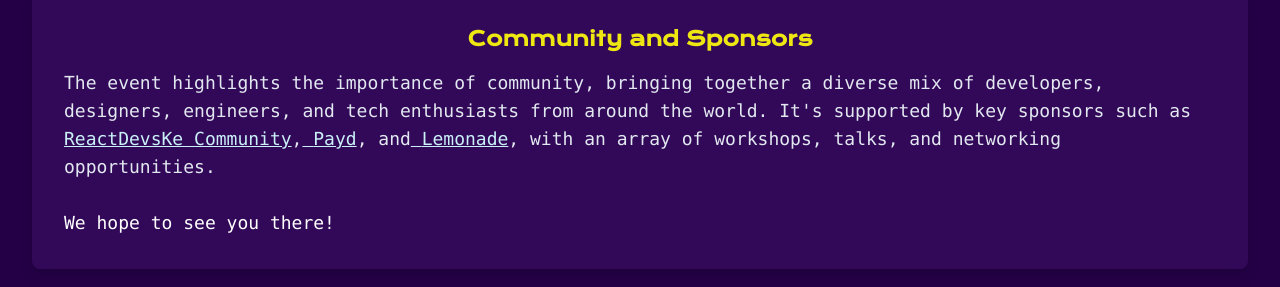
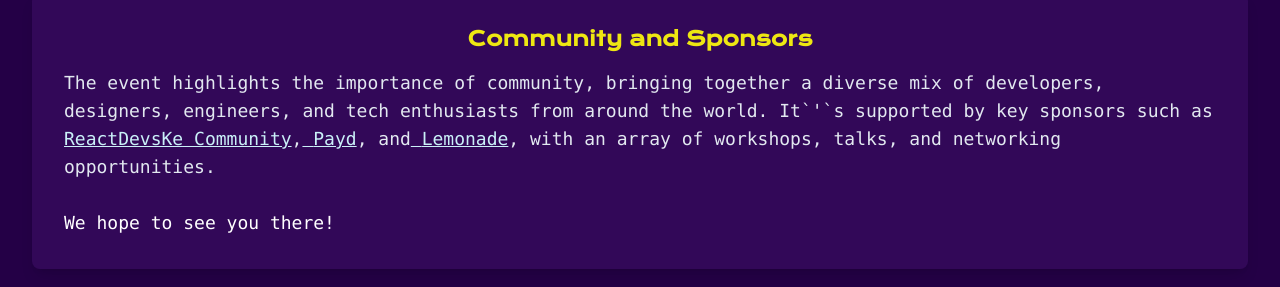
Before and after one commit to rendercon/RenderconKeWeb, a Next.js app: page /about in a window 1280 px wide. Shown: the part 635-922 px from the top of the page. Built offline with nearby package versions, Linux system fonts and the light colour scheme; no server answers.

Commit message:
fix(build-error): resolve vercel build error
resolve build error: "Error: `'` can be escaped with `&apos;`, `&lsquo;`, `&#39;`, `&rsquo;`.  react/no-unescaped-entities"

```diff
--- a/src/app/components/About.tsx
+++ b/src/app/components/About.tsx
@@ -44,7 +44,7 @@
           <p className="text-sm md:text-md lg:text-lg  leading-6 font-mono">
             The event highlights the importance of community, bringing together
             a diverse mix of developers, designers, engineers, and tech
-            enthusiasts from around the world. It's supported by key sponsors
+            enthusiasts from around the world. It`&apos;`s supported by key sponsors
             such as
             <a
               href="https://reactdevske.org"
```
